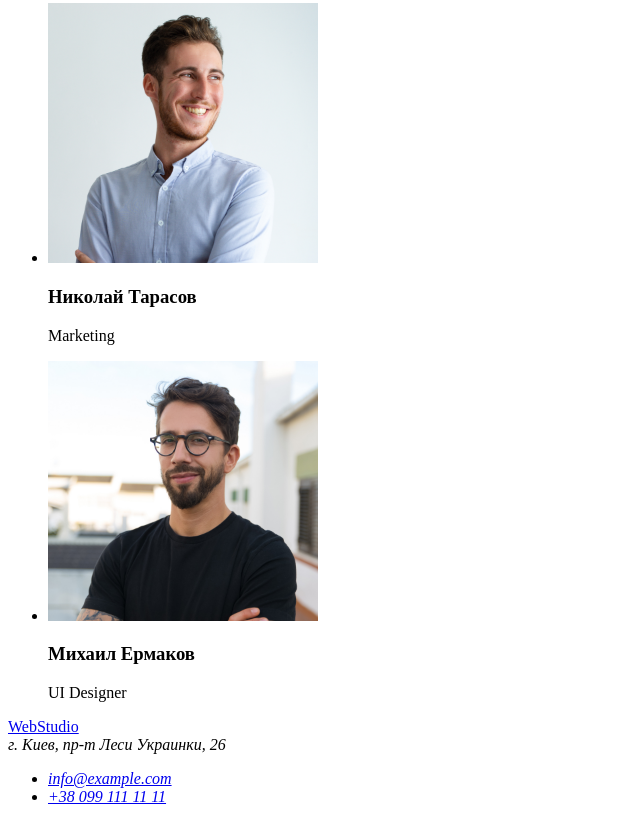
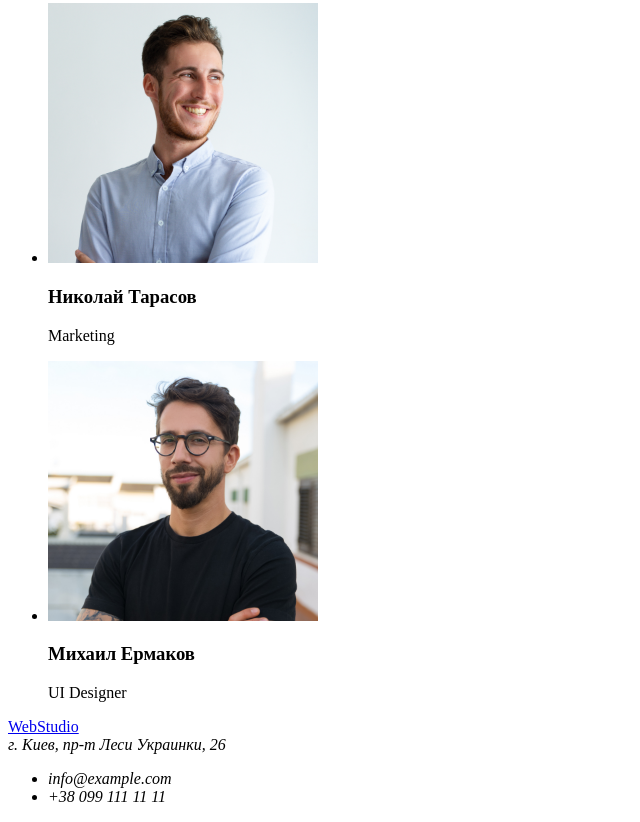
Before and after one commit to Maryna-Skrypnyk/goit-markup-hw-01, a plain HTML site: page index.html in a window 1280 px wide. Shown: the part 2285-3107 px from the top of the page, without its empty margins (0-640 px from the left). Drawn offline with Linux system fonts and the light colour scheme.

Commit message:
Делает адрес в футере неактивным

```diff
--- a/index.html
+++ b/index.html
@@ -112,16 +112,11 @@
         <address>г. Киев, пр-т Леси Украинки, 26</address>
         <address>
             <ul>
-                <li>
-                    <a href="mailto:info@example.com">info@example.com</a>
-                </li>
-                <li>
-                    <a href="tel:+380991111111">+38 099 111 11 11</a>
-                </li>
+                <li>info@example.com</li>
+                <li>+38 099 111 11 11</li>
             </ul>
         </address>
     </footer>
 
-
 </body>
 </html>
```
